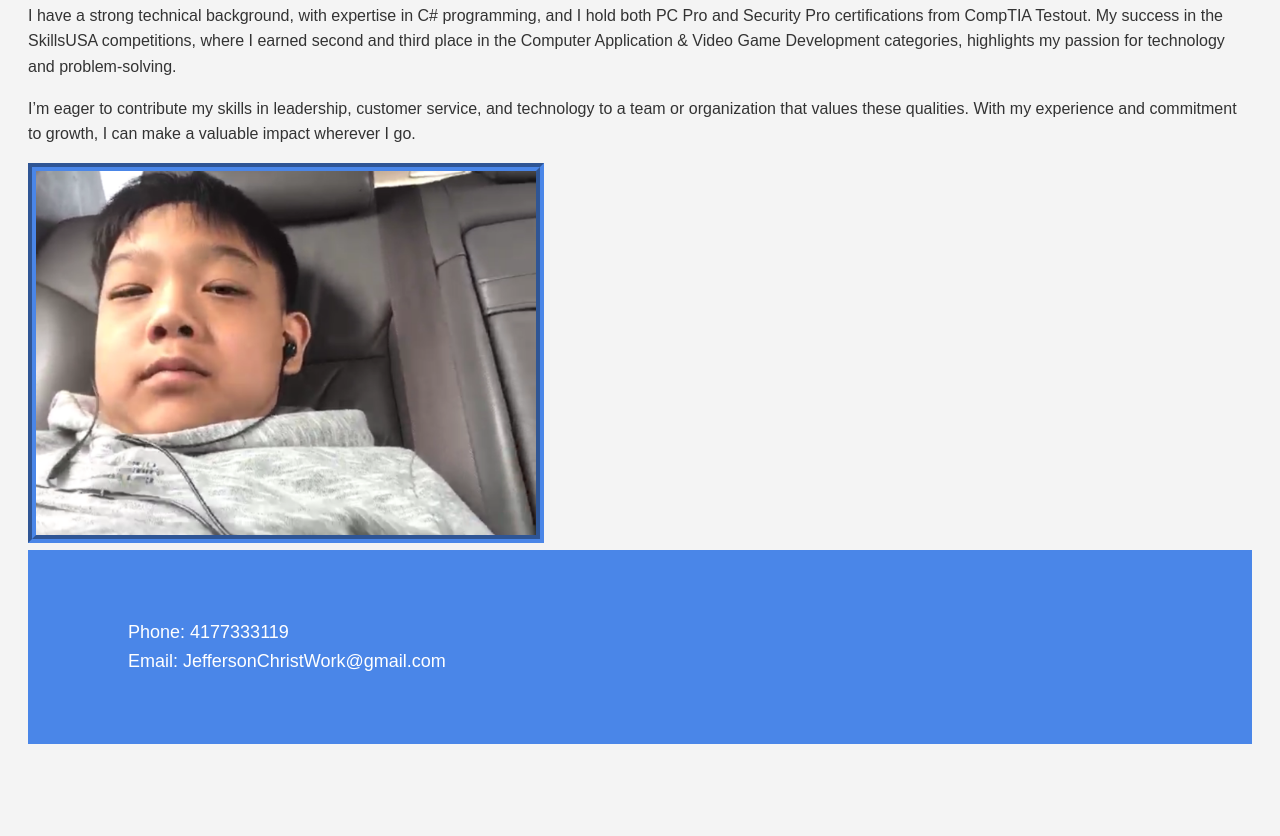
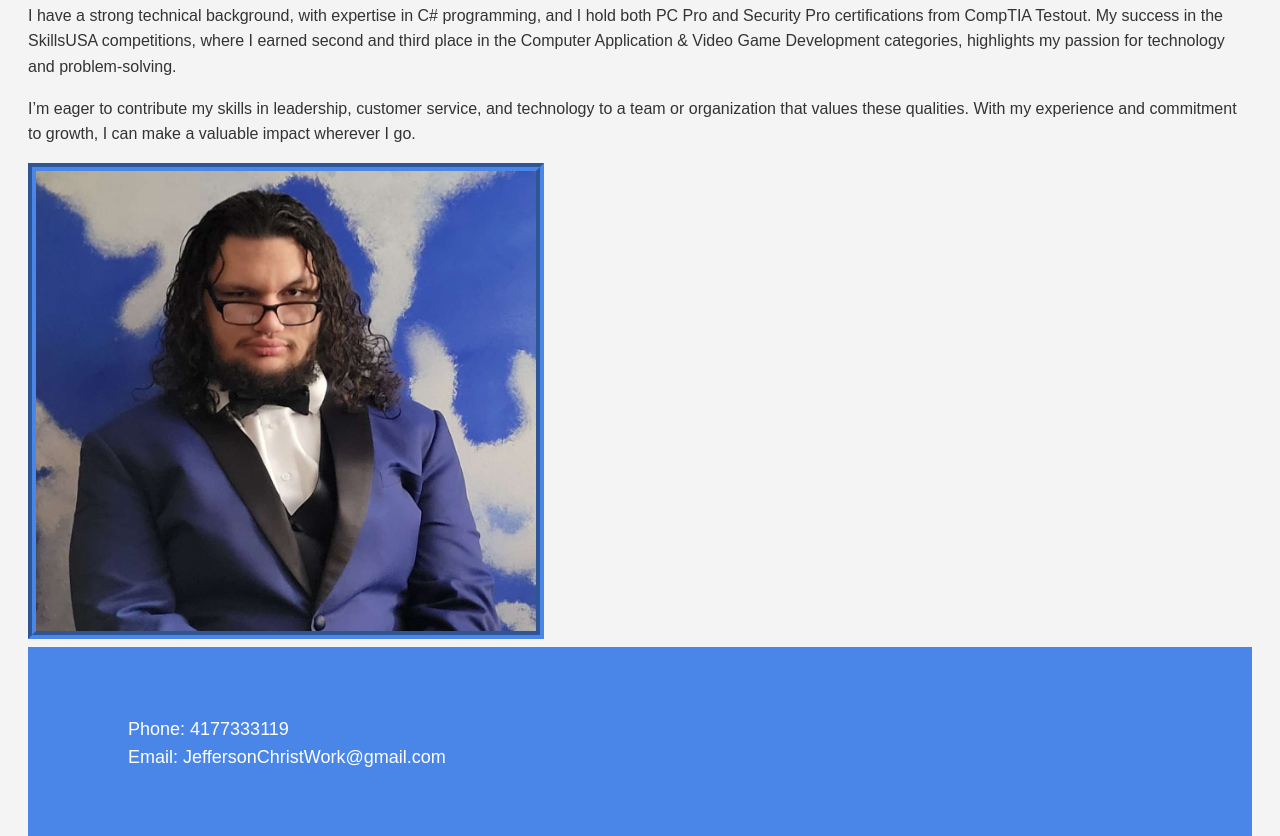
Before and after one commit to Jefferson-Christ/jeffersonChrist.github.io, a plain HTML site: page index.html in a window 1280 px wide. Shown: the part 475-1311 px from the top of the page. Before the commit the page ends 1247 px from the top, so only its background shows below. Drawn offline with Linux system fonts and the light colour scheme.

Commit message:
changed a picture on the home page

```diff
--- a/index.html
+++ b/index.html
@@ -37,7 +37,7 @@
             </p>
         </div>
         <div class="box">
-            <img src="caden.png" alt="Picture of Jeff" style="width: 500px;">
+            <img src="suit.jpg" alt="Picture of Jeff" style="width: 500px;">
         </div>
     </div>
     <footer>
```
Also changed, not shown: suit.jpg (added).
